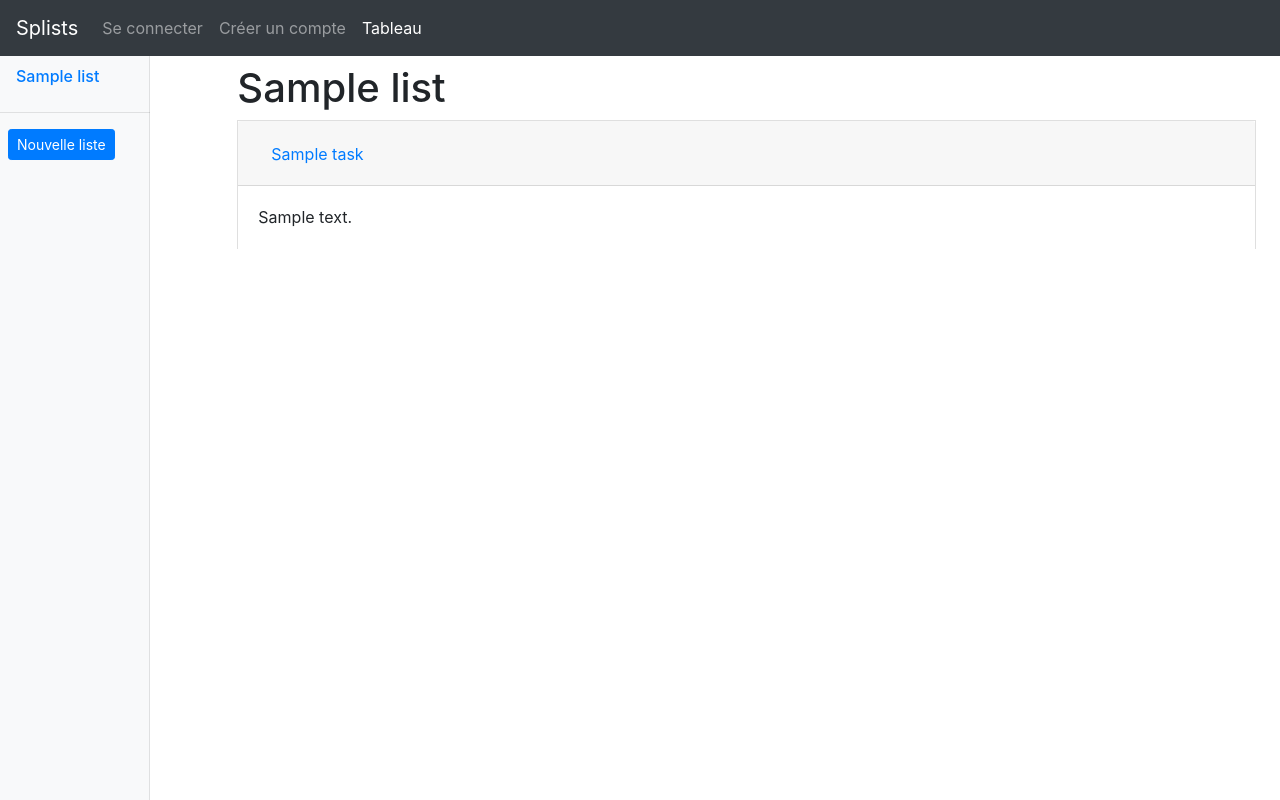
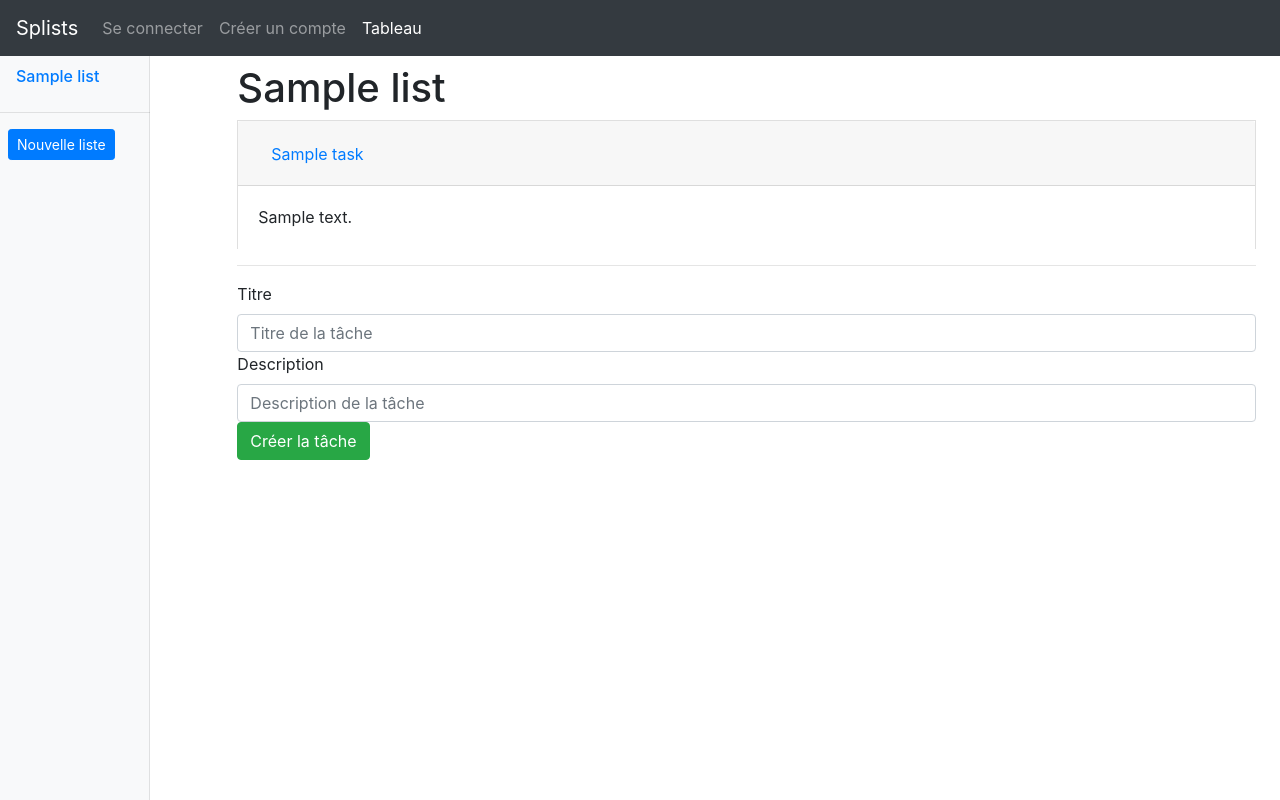
Before and after one commit to tomsihap/splists, a PHP site: page /splists/views/board.php?list=1 in a window 1280 px wide. Run offline with PHP 8.4, Linux system fonts and the light colour scheme; tables that the repository leaves empty or names only in its code hold one stand-in row (values such as "Sample post"); some libraries are stand-ins or nearby versions.

Commit message:
:sparkles: create tasks!

```diff
--- a/controllers/boardController.php
+++ b/controllers/boardController.php
@@ -41,6 +41,24 @@ if( !empty($_POST['list-title']) ) {
 
     Header('Location: /splists/views/board.php?list=' . $bdd->lastInsertId());
 }
+
+
+/**
+ * CREATE : Créer une Task si il y a un id_list
+ */
+
+if (!empty($_POST['id_list'])) {
+    $res = $bdd->prepare("INSERT INTO tasks(title, description, id_list) VALUES (:t, :d, :id_list)");
+
+    $res->execute([
+        "t" => $_POST['title'],
+        "d" => $_POST['description'],
+        "id_list" => $_POST['id_list']
+    ]);
+
+    Header('Location: /splists/views/board.php?list=' . $_POST['id_list']);
+}
+
 
 /**
  * READ (1 élément) : Lecture d'une liste
--- a/views/board.php
+++ b/views/board.php
@@ -80,17 +80,24 @@
                                     </div>
                             <?php } ?>
                         </div>
+                        <hr>
+                        <form action="board.php?list=<?= $_GET['list']; ?>" method="POST">
+                            <label for="taskTitle">Titre</label>
+                            <input class="form-control" type="text" name="title" id="taskTitle" placeholder="Titre de la tâche">
+
+                            <label for="taskDesc">Description</label>
+                            <input class="form-control" type="text" name="description" id="taskDesc" placeholder="Description de la tâche">
+
+                            <input type="hidden" name="id_list" value="<?= $_GET['list']; ?>">
+
+                            <button type="submit" class="btn btn-success">Créer la tâche</button>
+                        </form>
                 <?php
-            }
-
-            else {
+                } else {
                 // Cas où je n'ai pas d'ID de liste
                 ?>
                 <h1>Bienvenue sur votre board.</h1>
-                <?php
-            }
-        ?>
-
+                <?php } ?>
         </main>
     </div>
 </div>
```
